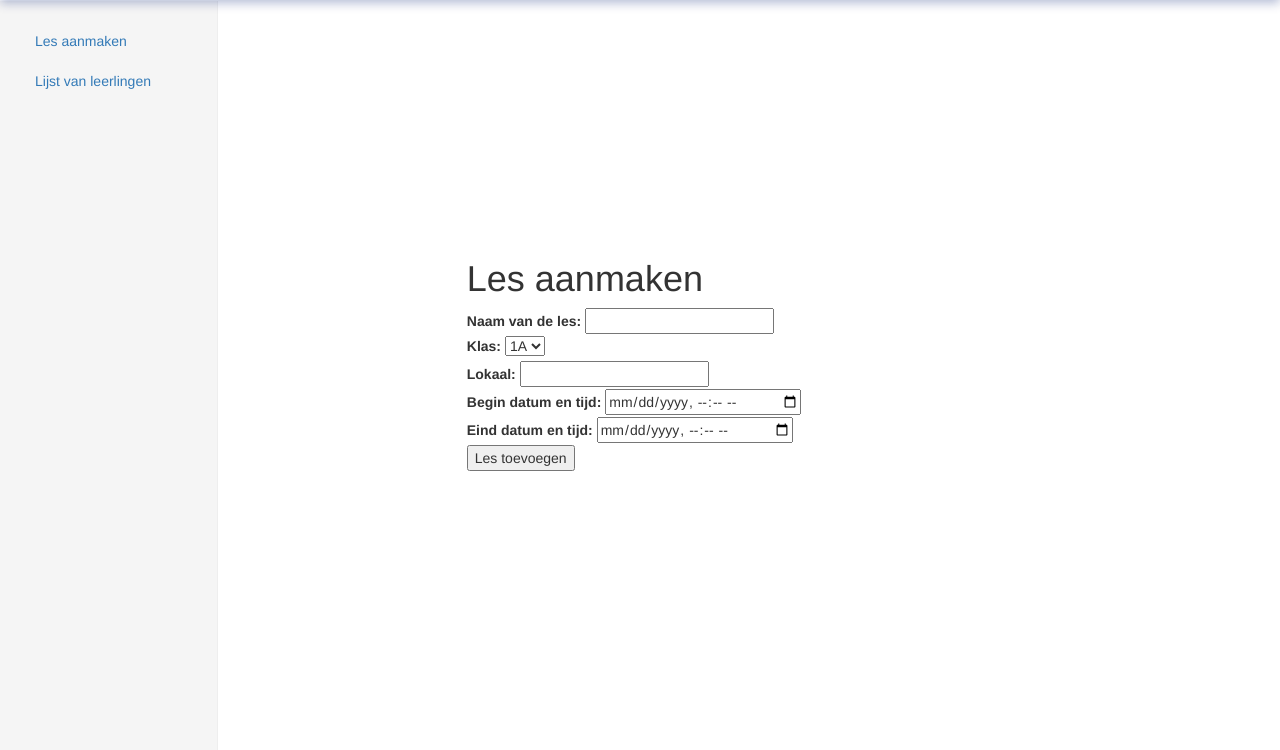
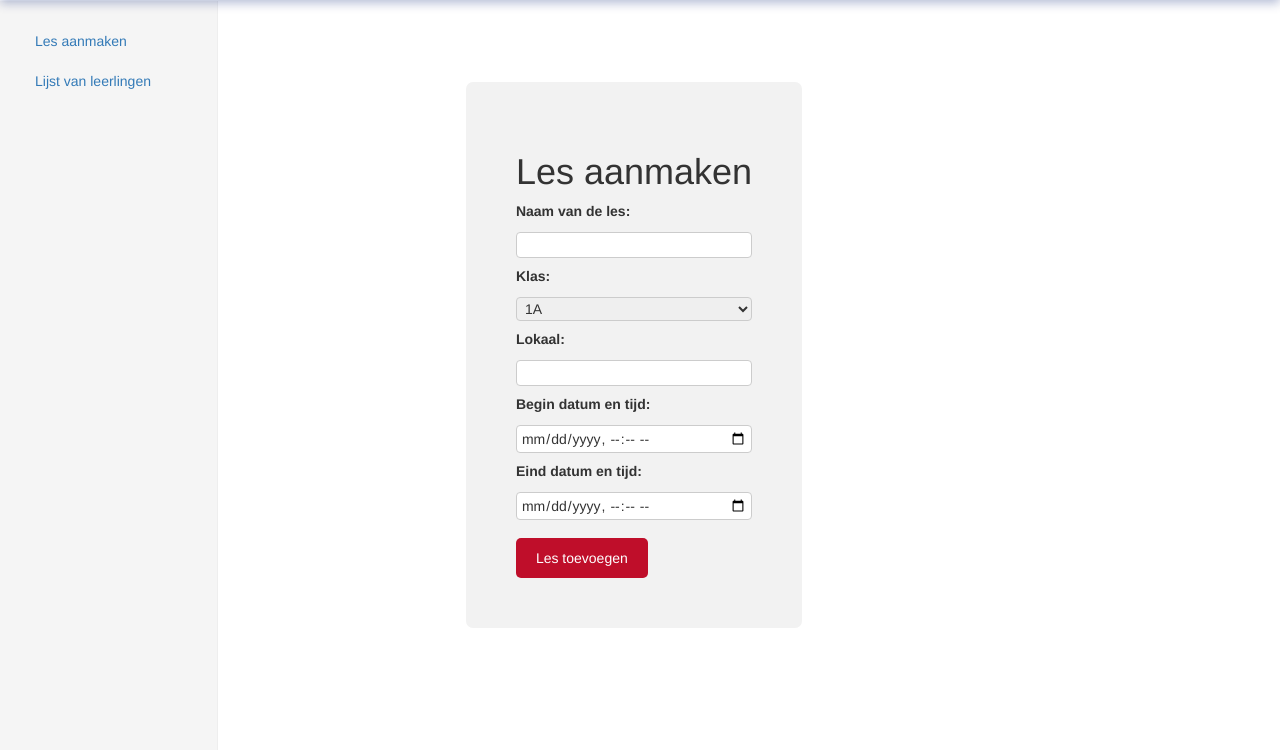
Before and after one commit to Danny-1053784/Week3-API-Security, a Flask app: page /les-aanmaken in a window 1280 px wide. Shown: the part 50-800 px from the top of the page. Run offline with Flask 3, Linux system fonts and the light colour scheme; a user stored in the database is signed in; data comes from the database, SQL or seed files in the repository; some libraries are stand-ins or nearby versions.

Commit message:
Update CSS les aanmaken

```diff
--- /dev/null
+++ b/static/les.css
@@ -0,0 +1,165 @@
+.bd-placeholder-img {
+    font-size: 1.125rem;
+    text-anchor: middle;
+    -webkit-user-select: none;
+    -moz-user-select: none;
+    user-select: none;
+  }
+
+  @media (min-width: 768px) {
+    .bd-placeholder-img-lg {
+      font-size: 3.5rem;
+    }
+  }
+
+  .b-example-divider {
+    height: 3rem;
+    background-color: rgba(0, 0, 0, .1);
+    border: solid rgba(0, 0, 0, .15);
+    border-width: 1px 0;
+    box-shadow: inset 0 .5em 1.5em rgba(0, 0, 0, .1), inset 0 .125em .5em rgba(0, 0, 0, .15);
+  }
+
+  .b-example-vr {
+    flex-shrink: 0;
+    width: 1.5rem;
+    height: 100vh;
+  }
+
+  .bi {
+    vertical-align: -.125em;
+    fill: currentColor;
+  }
+
+  .nav-scroller {
+    position: relative;
+    z-index: 2;
+    height: 2.75rem;
+    overflow-y: hidden;
+  }
+
+  .nav-scroller .nav {
+    display: flex;
+    flex-wrap: nowrap;
+    padding-bottom: 1rem;
+    margin-top: -1px;
+    overflow-x: auto;
+    text-align: center;
+    white-space: nowrap;
+    -webkit-overflow-scrolling: touch;
+  }
+   .bd-placeholder-img {
+      font-size: 1.125rem;
+      text-anchor: middle;
+      -webkit-user-select: none;
+      -moz-user-select: none;
+      user-select: none;
+    }
+
+    @media (min-width: 768px) {
+      .bd-placeholder-img-lg {
+        font-size: 3.5rem;
+      }
+    }
+
+    .b-example-divider {
+      height: 3rem;
+      background-color: rgba(0, 0, 0, .1);
+      border: solid rgba(0, 0, 0, .15);
+      border-width: 1px 0;
+      box-shadow: inset 0 .5em 1.5em rgba(0, 0, 0, .1), inset 0 .125em .5em rgba(0, 0, 0, .15);
+    }
+
+    .b-example-vr {
+      flex-shrink: 0;
+      width: 1.5rem;
+      height: 100vh;
+    }
+
+    .bi {
+      vertical-align: -.125em;
+      fill: currentColor;
+    }
+
+    .nav-scroller {
+      position: relative;
+      z-index: 2;
+      height: 2.75rem;
+      overflow-y: hidden;
+    }
+
+    .nav-scroller .nav {
+      display: flex;
+      flex-wrap: nowrap;
+      padding-bottom: 1rem;
+      margin-top: -1px;
+      overflow-x: auto;
+      text-align: center;
+      white-space: nowrap;
+      -webkit-overflow-scrolling: touch;
+    }
+    .container-fluid input[type="submit"]{
+
+        background-color: #bf0e2a;
+        color: white;
+        border: none;
+        padding: 10px 20px;
+        border-radius: 5px;
+        cursor: pointer;
+        margin-top: 10px;
+    }
+    .container-fluid input[type="submit"]:hover{
+        background-color: #800b1f;
+    }
+    .container-fluid input[type="reset"]{
+
+        background-color: #bf0e2a;
+        color: white;
+        border: none;
+        padding: 10px 20px;
+        border-radius: 5px;
+        cursor: pointer;
+        margin-top: 10px;
+    }
+    .container-fluid input[type="reset"]:hover{
+        background-color: #800b1f;
+    }
+    .container-fluid input[type="text"]{
+        width: 100%;
+        padding: 2px 4px;
+        margin: 8px 0;
+        display: inline-block;
+        border: 1px solid #ccc;
+        border-radius: 4px;
+        box-sizing: border-box;
+    }
+    label {
+        display: block !important;
+        max-width: 100%;
+        margin-bottom: 3px;
+        font-weight: 700;
+    }
+    select#klas_id_select{
+        width: 100%;
+        padding: 2px 4px;
+        margin: 8px 0;
+        display: inline-block;
+        border: 1px solid #ccc;
+        border-radius: 4px;
+    }
+    input#start_date{
+        width: 100%;
+        padding: 2px 4px;
+        margin: 8px 0;
+        display: inline-block;
+        border: 1px solid #ccc;
+        border-radius: 4px;
+    }
+    input#end_date{
+        width: 100%;
+        padding: 2px 4px;
+        margin: 8px 0;
+        display: inline-block;
+        border: 1px solid #ccc;
+        border-radius: 4px;
+    }
--- a/templates/admin.html
+++ b/templates/admin.html
@@ -141,7 +141,7 @@
         for (les of results) {
           console.log(les)
 
-          $("#student_rooster_info").append("<tr><td>" + les[9] + "</td><td>" + les[3] + "</td><td>" + les[4] + "</td><td>" + les[5] + "</td><td>" + les[6] + "</td><td> <a href='qrcode/" + les[0] + "'>maak qr code</a> </td></tr>")
+          $("#student_rooster_info").append("<tr><td>" + les[9] + "</td><td>" + les[3] + "</td><td>" + les[4] + "</td><td>" + les[5] + "</td><td>" + les[6] + "</td><td> <a href='qrcode/" + les[0] + "'> Maak qr code</a> </td></tr>")
 
 
 
--- a/templates/les-aanmaken.html
+++ b/templates/les-aanmaken.html
@@ -1,6 +1,4 @@
-<!DOCTYPE html>
-<html lang="en">
-  <!DOCTYPE html>
+ <!DOCTYPE html>
   <html lang="en">
   <head>
       <meta charset="UTF-8">
@@ -13,64 +11,16 @@
       <script src="https://ajax.googleapis.com/ajax/libs/jquery/3.5.1/jquery.min.js"></script>
       <script src="https://maxcdn.bootstrapcdn.com/bootstrap/3.4.0/js/bootstrap.min.js"></script>
       <link rel="stylesheet" href="https://maxcdn.bootstrapcdn.com/bootstrap/3.4.0/css/bootstrap.min.css">
+      <link rel="stylesheet" href="/static/les.css" type="text/css">
 
   </head>
 
   <link rel="canonical" href="https://getbootstrap.com/docs/5.2/examples/dashboard/">
-
-  <style>
-    .bd-placeholder-img {
-      font-size: 1.125rem;
-      text-anchor: middle;
-      -webkit-user-select: none;
-      -moz-user-select: none;
-      user-select: none;
-    }
-
-    @media (min-width: 768px) {
-      .bd-placeholder-img-lg {
-        font-size: 3.5rem;
-      }
-    }
-
-    .b-example-divider {
-      height: 3rem;
-      background-color: rgba(0, 0, 0, .1);
-      border: solid rgba(0, 0, 0, .15);
-      border-width: 1px 0;
-      box-shadow: inset 0 .5em 1.5em rgba(0, 0, 0, .1), inset 0 .125em .5em rgba(0, 0, 0, .15);
-    }
-
-    .b-example-vr {
-      flex-shrink: 0;
-      width: 1.5rem;
-      height: 100vh;
-    }
-
-    .bi {
-      vertical-align: -.125em;
-      fill: currentColor;
-    }
-
-    .nav-scroller {
-      position: relative;
-      z-index: 2;
-      height: 2.75rem;
-      overflow-y: hidden;
-    }
-
-    .nav-scroller .nav {
-      display: flex;
-      flex-wrap: nowrap;
-      padding-bottom: 1rem;
-      margin-top: -1px;
-      overflow-x: auto;
-      text-align: center;
-      white-space: nowrap;
-      -webkit-overflow-scrolling: touch;
-    }
-  </style>
-
+<style>
+.container-fluid{
+  display:;
+}
+ </style>
 </head>
 
 <body>
@@ -86,7 +36,7 @@
 
   <body>
     {% include 'sidebar.html' %}
-  <div class="container-fluid">
+  <div class="container-fluid" style="border-radius: 7px; background-color: #f2f2f2; padding: 50px;">
 
         <h1>Les aanmaken</h1>
       <div class="form-floating">
```
